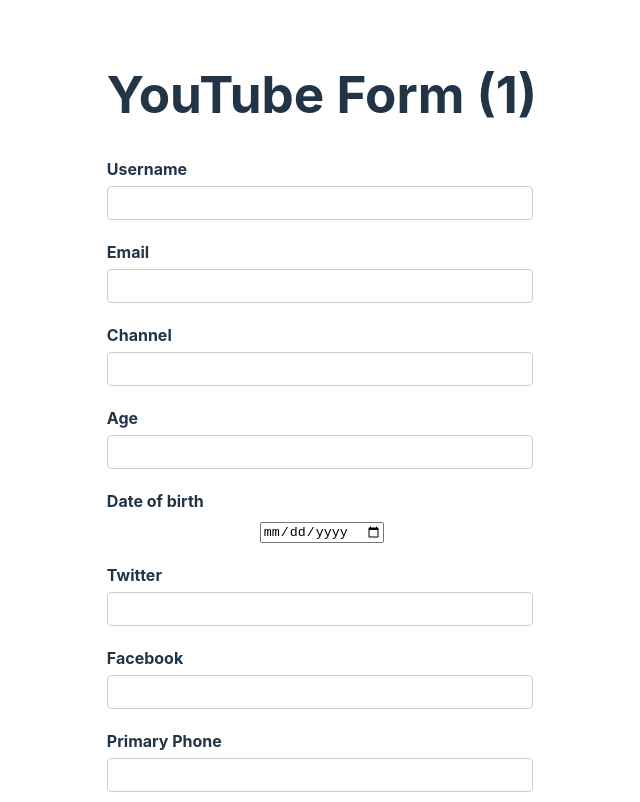
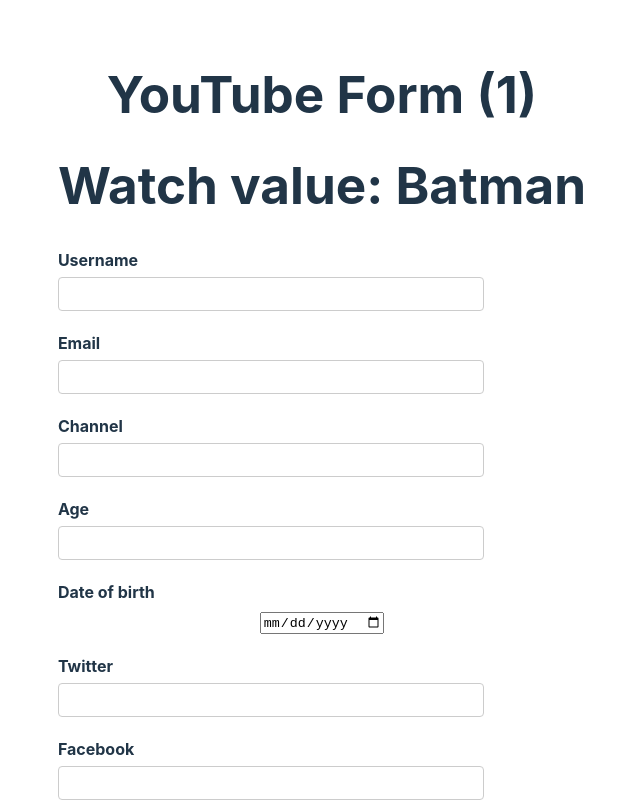
Before and after one commit to kafui4k/rhf, a React (Vite) app: page / in a window 1280 px wide. Shown: the top 802 px of the page, without its empty margins (318-958 px from the left). Built offline with nearby package versions, Linux system fonts and the light colour scheme.

Commit message:
observing field values using watch method

```diff
--- a/src/components/YouTubeForm.tsx
+++ b/src/components/YouTubeForm.tsx
@@ -1,5 +1,6 @@
 import { useForm, useFieldArray } from "react-hook-form";
 import { DevTool } from "@hookform/devtools";
+import { useEffect } from "react";
 
 let renderCount = 0;
 
@@ -50,7 +51,7 @@
   //   },
   // });
 
-  const { register, control, handleSubmit, formState } = form;
+  const { register, control, handleSubmit, formState, watch } = form;
   const { errors } = formState;
 
   const { fields, append, remove } = useFieldArray({
@@ -62,11 +63,21 @@
     console.log("Form Submitted", data);
   };
 
+  useEffect(() => {
+    const subscription = watch((value) => {
+      console.log(value);
+    });
+    return () => subscription.unsubscribe();
+  }, [watch]);
+
+  const watchUsername = watch("username");
+
   renderCount++;
 
   return (
     <div>
       <h1>YouTube Form ({renderCount / 2})</h1>
+      <h1>Watch value: {watchUsername}</h1>
 
       <form onSubmit={handleSubmit(onSubmit)} noValidate>
         <div className="form-control">
```
